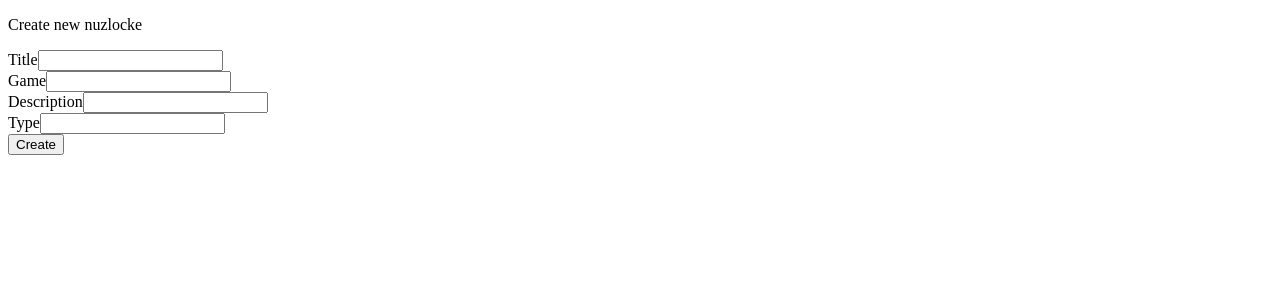
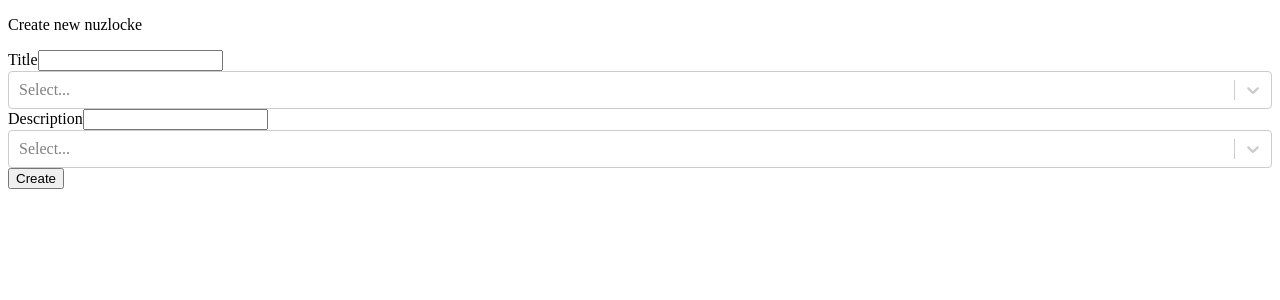
Before and after one commit to ivanms1/pokemon-tracker, a Next.js app: page /new-nuzlocke in a window 1280 px wide. Shown: the top 300 px of the page. Built offline with nearby package versions, Linux system fonts and the light colour scheme.

Commit message:
add react select and game options

```diff
--- a/lib/apollo.ts
+++ b/lib/apollo.ts
@@ -4,3 +4,8 @@ export const client = new ApolloClient({
   uri: "http://localhost:3000/api/graphql",
   cache: new InMemoryCache(),
 });
+
+export const pokemonApiClient = new ApolloClient({
+  uri: "https://beta.pokeapi.co/graphql/v1beta",
+  cache: new InMemoryCache(),
+});
--- a/nexus/types/Nuzlocke.ts
+++ b/nexus/types/Nuzlocke.ts
@@ -96,7 +96,7 @@ export const createNuzlocke = extendType({
     t.nonNull.field("createNuzlocke", {
       type: "Nuzlocke",
       args: {
-        input: "CreateNuzlockeInput",
+        input: CreateNuzlockeInput,
       },
       async resolve(_root, { input }, ctx) {
         if (!input) {
--- a/package.json
+++ b/package.json
@@ -24,6 +24,7 @@
     "react": "17.0.2",
     "react-dom": "17.0.2",
     "react-hook-form": "^7.15.4",
+    "react-select": "^4.3.1",
     "sass": "^1.42.0"
   },
   "devDependencies": {
@@ -32,6 +33,7 @@
     "@graphql-codegen/typescript-react-apollo": "^3.1.4",
     "@svgr/webpack": "^5.5.0",
     "@types/react": "17.0.22",
+    "@types/react-select": "^4.0.18",
     "@typescript-eslint/eslint-plugin": "^4.31.2",
     "@typescript-eslint/parser": "^4.31.2",
     "autoprefixer": "^10.3.4",
--- a/pages/nuzlocke/queryGetNuzlocke.graphql
+++ b/pages/nuzlocke/queryGetNuzlocke.graphql
@@ -1,4 +1,4 @@
-query GetNuzlocke($id: ID) {
+query GetNuzlocke($id: ID!) {
   nuzlocke: getNuzlocke(id: $id) {
     id
     title
--- /dev/null
+++ b/src/components/Form/HookForm/FormSelect/index.tsx
@@ -0,0 +1,25 @@
+import React from "react";
+import { Controller, FieldError } from "react-hook-form";
+import Select from "react-select";
+
+interface FormSelect {
+  control: any;
+  name: string;
+  options: any[];
+  label?: string;
+  error?: FieldError | undefined;
+}
+
+function FormSelect({ control, name, ...props }: FormSelect) {
+  return (
+    <Controller
+      name={name}
+      control={control}
+      render={({ field: { onChange, value } }) => (
+        <Select value={value} onChange={onChange} {...props} />
+      )}
+    />
+  );
+}
+
+export default FormSelect;
--- /dev/null
+++ b/src/const/index.ts
@@ -0,0 +1,410 @@
+/** List of games types*/
+export const GAME_TYPES = [
+  {
+    label: "Normal",
+    value: "NORMAL",
+  },
+  {
+    label: "Soul Link",
+    value: "SOUL_LINK",
+  },
+  { label: "Cagelocke", value: "CAGELOCKE" },
+];
+
+/** List of games and their regions */
+export const GAME_OPTIONS = [
+  {
+    id: 1,
+    name: "red",
+    label: "Red",
+    region: [1],
+  },
+  {
+    id: 2,
+    name: "blue",
+    label: "Blue",
+    region: [1],
+  },
+  {
+    id: 3,
+    name: "yellow",
+    label: "Yellow",
+    region: [1],
+  },
+  {
+    id: 4,
+    name: "gold",
+    label: "Gold",
+    region: [1, 2],
+  },
+  {
+    id: 5,
+    name: "silver",
+    label: "Silver",
+    region: [1, 2],
+  },
+  {
+    id: 6,
+    name: "crystal",
+    label: "Crystal",
+    region: [1, 2],
+  },
+  {
+    id: 7,
+    name: "ruby",
+    label: "Ruby",
+    region: [3],
+  },
+  {
+    id: 8,
+    name: "sapphire",
+    label: "Sapphire",
+    region: [3],
+  },
+  {
+    id: 9,
+    name: "emerald",
+    label: "Emerald",
+    region: [3],
+  },
+  {
+    id: 10,
+    name: "fire-red",
+    label: "Fire Red",
+    region: [1],
+  },
+  {
+    id: 11,
+    name: "leaf-green",
+    label: "Leaf Green",
+    region: [1],
+  },
+  {
+    id: 12,
+    name: "diamond",
+    label: "Diamond",
+    region: [4],
+  },
+  {
+    id: 13,
+    name: "pearl",
+    label: "Pearl",
+    region: [4],
+  },
+  {
+    id: 14,
+    name: "platinum",
+    label: "Platinum",
+    region: [4],
+  },
+  {
+    id: 15,
+    name: "HeartGold",
+    label: "Sapphire",
+    region: [1, 2],
+  },
+  {
+    id: 16,
+    name: "soulsilver",
+    label: "SoulSilver",
+    region: [1, 2],
+  },
+  {
+    id: 17,
+    name: "black",
+    label: "Black",
+    region: [5],
+  },
+  {
+    id: 18,
+    name: "white",
+    label: "White",
+    region: [5],
+  },
+  {
+    id: 21,
+    name: "black-2",
+    label: "Black 2",
+    region: [5],
+  },
+  {
+    id: 22,
+    name: "white-2",
+    label: "White 2",
+    region: [5],
+  },
+  {
+    id: 23,
+    name: "x",
+    label: "X",
+    region: [6],
+  },
+  {
+    id: 24,
+    name: "y",
+    label: "Y",
+    region: [6],
+  },
+  {
+    id: 25,
+    name: "omega-ruby",
+    label: "Omega Ruby",
+    region: [3],
+  },
+  {
+    id: 26,
+    name: "alpha-sapphire",
+    label: "Alpha Sapphire",
+    region: [3],
+  },
+  {
+    id: 27,
+    name: "sun",
+    label: "Sun",
+    region: [7],
+  },
+  {
+    id: 28,
+    name: "moon",
+    label: "Moon",
+    region: [7],
+  },
+  {
+    id: 29,
+    name: "ultra-sun",
+    label: "Ultra Sun",
+    region: [7],
+  },
+  {
+    id: 30,
+    name: "ultra-moon",
+    label: "Ultra Moon",
+    region: [7],
+  },
+  {
+    id: 31,
+    name: "lets-go-pikachu",
+    label: "Let's Go, Pikachu",
+    region: [1],
+  },
+  {
+    id: 32,
+    name: "lets-go-eevee",
+    label: "Let's Go, Eevee",
+    region: [1],
+  },
+  {
+    id: 33,
+    name: "sword",
+    label: "Sword",
+    region: [8],
+  },
+  {
+    id: 34,
+    name: "shield",
+    label: "Shield",
+    region: [8],
+  },
+];
+
+export const GAMES: {
+  [key: number]: {
+    id: number;
+    name: string;
+    label: string;
+    region: number[];
+  };
+} = {
+  1: {
+    id: 1,
+    name: "red",
+    label: "Red",
+    region: [1],
+  },
+  2: {
+    id: 2,
+    name: "blue",
+    label: "Blue",
+    region: [1],
+  },
+  3: {
+    id: 3,
+    name: "yellow",
+    label: "Yellow",
+    region: [1],
+  },
+  4: {
+    id: 4,
+    name: "gold",
+    label: "Gold",
+    region: [1, 2],
+  },
+  5: {
+    id: 5,
+    name: "silver",
+    label: "Silver",
+    region: [1, 2],
+  },
+  6: {
+    id: 6,
+    name: "crystal",
+    label: "Crystal",
+    region: [1, 2],
+  },
+  7: {
+    id: 7,
+    name: "ruby",
+    label: "Ruby",
+    region: [3],
+  },
+  8: {
+    id: 8,
+    name: "sapphire",
+    label: "Sapphire",
+    region: [3],
+  },
+  9: {
+    id: 9,
+    name: "emerald",
+    label: "Emerald",
+    region: [3],
+  },
+  10: {
+    id: 10,
+    name: "fire-red",
+    label: "Fire Red",
+    region: [1],
+  },
+  11: {
+    id: 11,
+    name: "leaf-green",
+    label: "Leaf Green",
+    region: [1],
+  },
+  12: {
+    id: 12,
+    name: "diamond",
+    label: "Diamond",
+    region: [4],
+  },
+  13: {
+    id: 13,
+    name: "pearl",
+    label: "Pearl",
+    region: [4],
+  },
+  14: {
+    id: 14,
+    name: "platinum",
+    label: "Platinum",
+    region: [4],
+  },
+  15: {
+    id: 15,
+    name: "HeartGold",
+    label: "Sapphire",
+    region: [1, 2],
+  },
+  16: {
+    id: 16,
+    name: "soulsilver",
+    label: "SoulSilver",
+    region: [1, 2],
+  },
+  17: {
+    id: 17,
+    name: "black",
+    label: "Black",
+    region: [5],
+  },
+  18: {
+    id: 18,
+    name: "white",
+    label: "White",
+    region: [5],
+  },
+  21: {
+    id: 21,
+    name: "black-2",
+    label: "Black 2",
+    region: [5],
+  },
+  22: {
+    id: 22,
+    name: "white-2",
+    label: "White 2",
+    region: [5],
+  },
+  23: {
+    id: 23,
+    name: "x",
+    label: "X",
+    region: [6],
+  },
+  24: {
+    id: 24,
+    name: "y",
+    label: "Y",
+    region: [6],
+  },
+  25: {
+    id: 25,
+    name: "omega-ruby",
+    label: "Omega Ruby",
+    region: [3],
+  },
+  26: {
+    id: 26,
+    name: "alpha-sapphire",
+    label: "Alpha Sapphire",
+    region: [3],
+  },
+  27: {
+    id: 27,
+    name: "sun",
+    label: "Sun",
+    region: [7],
+  },
+  28: {
+    id: 28,
+    name: "moon",
+    label: "Moon",
+    region: [7],
+  },
+  29: {
+    id: 29,
+    name: "ultra-sun",
+    label: "Ultra Sun",
+    region: [7],
+  },
+  30: {
+    id: 30,
+    name: "ultra-moon",
+    label: "Ultra Moon",
+    region: [7],
+  },
+  31: {
+    id: 31,
+    name: "lets-go-pikachu",
+    label: "Let's Go, Pikachu",
+    region: [1],
+  },
+  32: {
+    id: 32,
+    name: "lets-go-eevee",
+    label: "Let's Go, Eevee",
+    region: [1],
+  },
+  33: {
+    id: 33,
+    name: "sword",
+    label: "Sword",
+    region: [8],
+  },
+  34: {
+    id: 34,
+    name: "shield",
+    label: "Shield",
+    region: [8],
+  },
+};
--- a/src/pages/Home/index.tsx
+++ b/src/pages/Home/index.tsx
@@ -1,6 +1,7 @@
 import { Nuzlocke } from "@/generated/generated";
 import React from "react";
 import Link from "next/link";
+import { GAMES } from "src/const";
 
 interface Home {
   nuzlockes: Nuzlocke[];
@@ -12,7 +13,10 @@ function Home({ nuzlockes }: Home) {
       <h1 className="text-4xl text-black font-semibold mb-2">Nuzlockes</h1>
       {nuzlockes?.map((nuzlocke) => (
         <Link href={`/nuzlocke/${nuzlocke?.id}`} key={nuzlocke?.id}>
-          {nuzlocke?.title}
+          <a>
+            <p>{nuzlocke?.title}</p>
+            <p>{GAMES?.[nuzlocke?.gameId]?.label}</p>
+          </a>
         </Link>
       ))}
     </div>
--- a/src/pages/NewNuzlocke/index.tsx
+++ b/src/pages/NewNuzlocke/index.tsx
@@ -1,47 +1,63 @@
 import React from "react";
 import { SubmitHandler, useForm } from "react-hook-form";
+import { useRouter } from "next/router";
 
 import FormInput from "@/components/Form/HookForm/FormInput";
+import FormSelect from "@/components/Form/HookForm/FormSelect";
 import Button from "@/components/Button";
+
+import { GAME_OPTIONS, GAME_TYPES } from "src/const";
 
 import { NuzlockeType, useCreateNuzlockeMutation } from "@/generated/generated";
 
 type FormData = {
   title: string;
-  gameId: number;
+  gameId: {
+    value: number;
+    label: string;
+  };
   description: string;
-  type: NuzlockeType;
+  type: {
+    value: NuzlockeType;
+    label: string;
+  };
 };
 
 function NewNuzlocke() {
-  const { register, handleSubmit } = useForm<FormData>();
+  const { register, handleSubmit, control } = useForm<FormData>();
   const [createNuzlocke] = useCreateNuzlockeMutation();
+
+  const router = useRouter();
 
   const onSubmit: SubmitHandler<FormData> = async (data) => {
     try {
       await createNuzlocke({
         variables: {
-          input: data,
+          input: {
+            ...data,
+            gameId: data?.gameId?.value,
+            type: data?.type?.value,
+          },
         },
       });
+      router.push("/");
     } catch (error) {
       // TODO: handle error
     }
   };
+
   return (
     <div>
       <p>Create new nuzlocke</p>
       <form onSubmit={handleSubmit(onSubmit)}>
         <FormInput label="Title" register={register("title")} />
-        <FormInput
-          label="Game"
-          type="number"
-          register={register("gameId", {
-            valueAsNumber: true,
-          })}
+        <FormSelect
+          name="gameId"
+          control={control}
+          options={GAME_OPTIONS.map((o) => ({ value: o.id, label: o.label }))}
         />
         <FormInput label="Description" register={register("description")} />
-        <FormInput label="Type" register={register("type")} />
+        <FormSelect name="type" control={control} options={GAME_TYPES} />
 
         <Button type="submit">Create</Button>
       </form>
```
Also changed, not shown: pages/nuzlocke/[id].tsx (+8 -1 lines), 1 other file (tests, documents, lock files or other folders).
